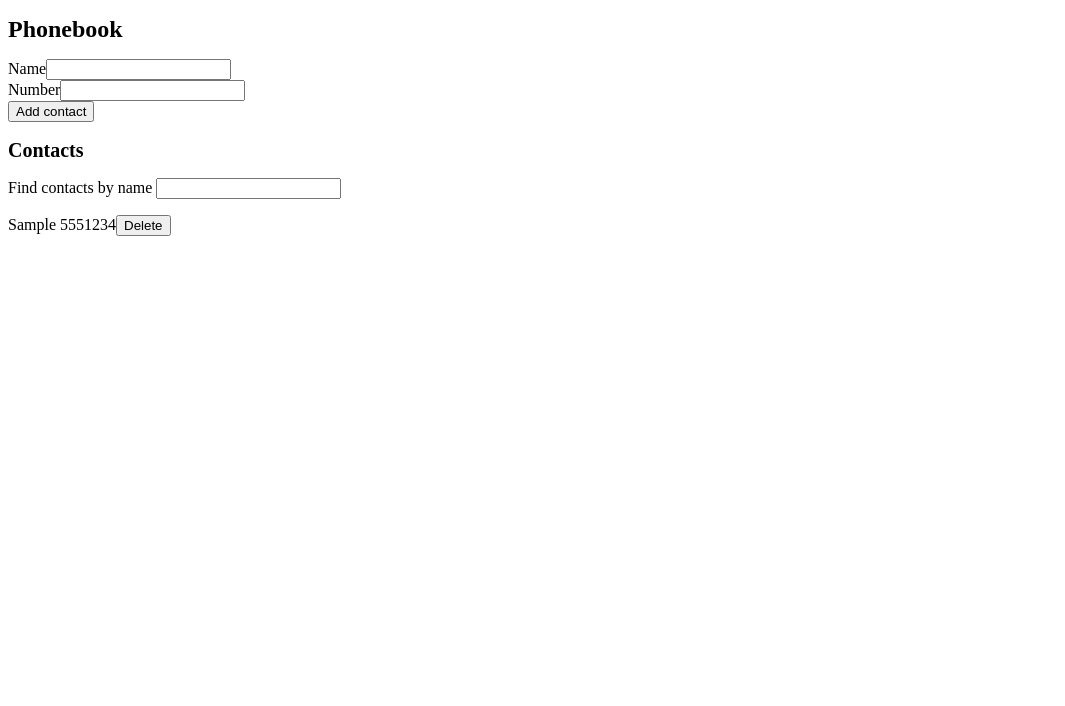
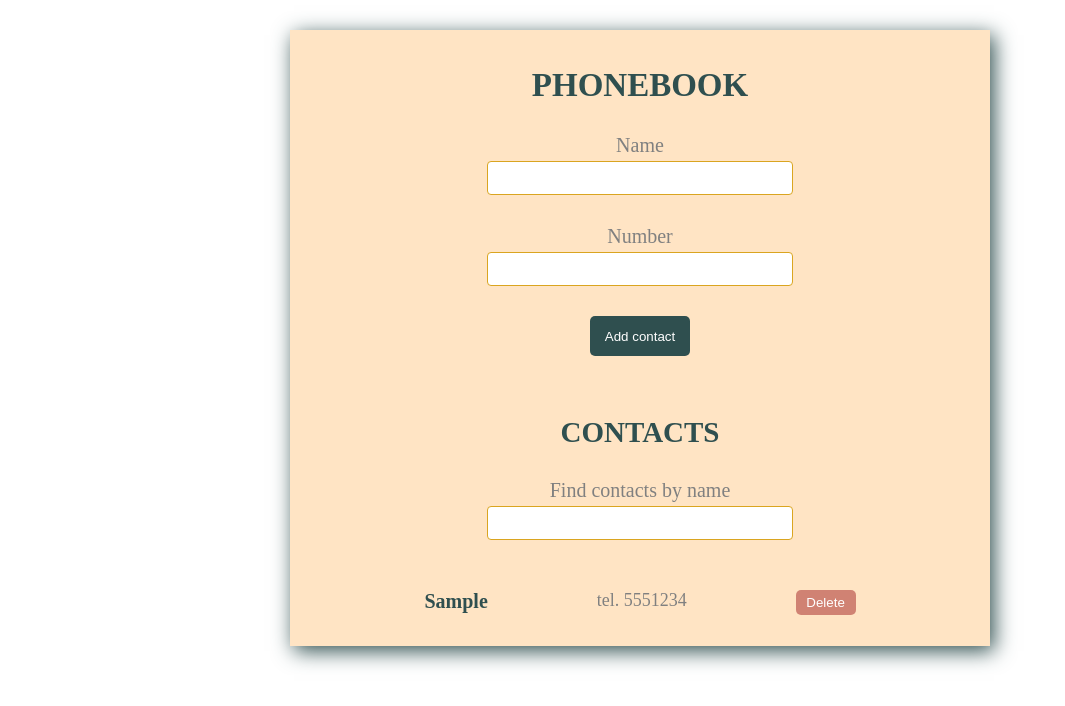
Before and after one commit to BartekSwiderski/goit-react-hw-02-phonebook, a React (Create React App) app: page / in a window 1280 px wide. Both pictures are taken after typing "Sample", "5551234" into the empty fields and a click on the button "Add contact". Shown: the top 706 px of the page, without its empty margins (0-1065 px from the left). Built offline with nearby package versions, Linux system fonts and the light colour scheme.

Commit message:
added css and crear arr

```diff
--- a/src/App.jsx
+++ b/src/App.jsx
@@ -1,9 +1,10 @@
 import React from "react";
+import styles from "./components/Phonebook.module.css";
 import Phonebook from "./components/Phonebook";
 
 function App() {
   return (
-    <div className="App">
+    <div className={styles.app}>
       <Phonebook />
     </div>
   );
--- a/src/components/ContactForm.jsx
+++ b/src/components/ContactForm.jsx
@@ -2,7 +2,7 @@ import styles from "./Phonebook.module.css";
 
 const ContactForm = ({ save, changeForm }) => {
   return (
-    <form className={styles.formSubmit} onSubmit={save}>
+    <form className={styles.form} onSubmit={save}>
       <div className={styles.formItem}>
         <label className={styles.formLabel} htmlFor="name">
           Name
--- a/src/components/ContactList.jsx
+++ b/src/components/ContactList.jsx
@@ -7,7 +7,12 @@ const ContactList = ({ filter, del, data }) => {
         {data.map(({ id, name, number }) => {
           return name.toLowerCase().includes(filter.toLowerCase()) ? (
             <li key={id} className={styles.contactItem}>
-              {name} {number}
+              <div>
+                <span className={styles.contactName}>{name}</span>
+              </div>
+              <div>
+                <span className={styles.contactNumber}>tel. {number}</span>
+              </div>
               <button className={styles.contactDel} onClick={() => del(id)}>
                 Delete
               </button>
@@ -19,7 +24,9 @@ const ContactList = ({ filter, del, data }) => {
       </ul>
     );
   } else
-    return <p className={styles.contactEmpty}>You have no saved contacts</p>;
+    return (
+      <p className={styles.contactEmpty}>You have no saved contacts ಥ_ಥ</p>
+    );
 };
 
 export default ContactList;
--- a/src/components/Phonebook.module.css
+++ b/src/components/Phonebook.module.css
@@ -1,30 +1,120 @@
+.app {
+  margin: auto;
+  background-color: bisque;
+  max-width: 700px;
+  padding: 15px 0;
+  text-align: center;
+  margin-top: 30px;
+  box-shadow: 4px 5px 20px darkslategray;
+}
 .title {
-  font-size: 24px;
+  font-size: 33px;
+  text-transform: uppercase;
+  color: darkslategray;
 }
 .subtitle {
-  font-size: 20px;
+  margin-top: 60px;
+  font-size: 29px;
+  text-transform: uppercase;
+  margin-bottom: 0px;
+  color: darkslategray;
 }
-.formSubmit {
+.form {
+  margin: 30px 0;
 }
 .formItem {
+  margin-bottom: 10px;
+}
+.formItem:nth-child(2) {
+  margin-bottom: 10px;
 }
 .formLabel {
+  font-size: 20px;
+  color: gray;
+  margin-right: 10px 10px 0 0;
+  display: block;
 }
 .formInput {
+  height: 30px;
+  width: 300px;
+  margin-top: 4px;
+  margin-bottom: 20px;
+  font-size: 15px;
+  font-weight: 700;
+  text-align: center;
+  border-radius: 4px;
+  border: 1px solid goldenrod;
+  color: darkslategray;
 }
 .formButton {
+  margin-top: 10px;
+  width: 100px;
+  height: 40px;
+  border: none;
+  border-radius: 5px;
+  color: white;
+  background-color: darkslategray;
+  cursor: pointer;
+  margin: 0;
+}
+.formButton:hover {
+  box-shadow: 2px 3px 10px gray;
 }
 .contactList {
+  margin-bottom: 50px;
 }
 .contactItem {
+  padding: 0 80px;
+  text-align: left;
+  display: flex;
+  justify-content: space-around;
+  margin-bottom: 10px;
 }
 .contactDel {
+  width: 60px;
+  height: 25px;
+  border: none;
+  border-radius: 5px;
+  color: white;
+  background-color: rgba(165, 42, 42, 0.527);
+  cursor: pointer;
+  margin: 0;
+}
+.contactDel:hover {
+  box-shadow: 1px 2px 4px darkslategray;
+}
+.contactName {
+  font-size: 20px;
+  font-weight: 600;
+  color: darkslategray;
+}
+.contactNumber {
+  font-size: 18px;
+  color: gray;
 }
 .contactEmpty {
+  margin-top: 70px;
+  font-size: 23px;
+  color: rgb(61, 9, 9);
 }
 .filter {
+  margin: 30px 0;
 }
 .filterInput {
+  height: 30px;
+  width: 300px;
+  margin-top: 4px;
+  margin-bottom: 20px;
+  font-size: 15px;
+  font-weight: 700;
+  text-align: center;
+  border-radius: 4px;
+  border: 1px solid goldenrod;
+  color: darkslategray;
 }
 .filterLabel {
+  font-size: 20px;
+  color: gray;
+  margin-right: 10px 10px 0 0;
+  display: block;
 }
```
